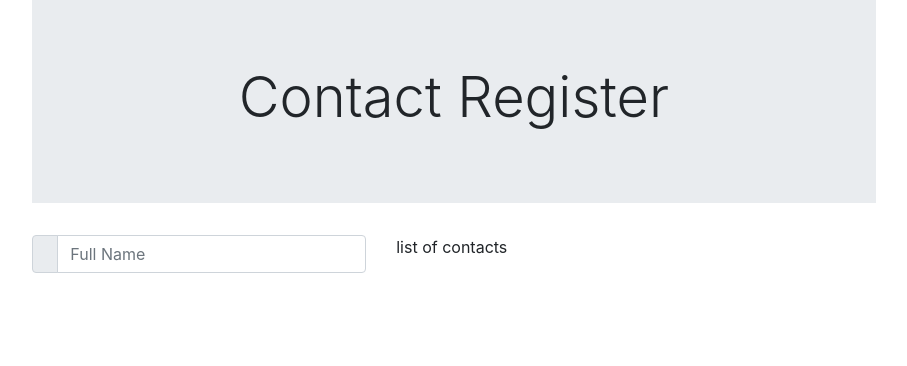
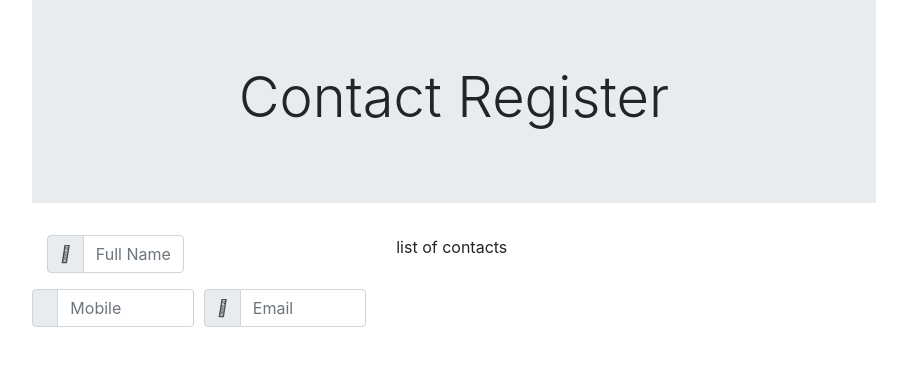
Before and after one commit to twhitelow1/react-realtimedb, a React (Create React App) app: page / in a window 1280 px wide. Shown: the top 366 px of the page, without its empty margins (186-1093 px from the left). Built offline with nearby package versions, Linux system fonts and the light colour scheme.

Commit message:
update contact form

```diff
--- a/public/index.html
+++ b/public/index.html
@@ -9,6 +9,7 @@
       name="description"
       content="Web site created using create-react-app"
     />
+    <link rel="stylesheet" href="https://stackpath.bootstrapcdn.com/font-awesome/4.7.0/css/font-awesome.min.css" integrity="sha384-wvfXpqpZZVQGK6TAh5PVlGOfQNHSoD2xbE+QkPxCAFlNEevoEH3Sl0sibVcOQVnN" crossorigin="anonymous">
     <link rel="apple-touch-icon" href="%PUBLIC_URL%/logo192.png" />
     <!--
       manifest.json provides metadata used when your web app is installed on a
--- a/src/components/ContactForm.js
+++ b/src/components/ContactForm.js
@@ -3,17 +3,24 @@ import React, { useState, useEffect } from "react";
 const ContactForm = () => {
   const initialFieldValues = {
     fullName: '',
-    monile: '',
+    mobile: '',
     email: '',
     address: ''
   }
 
   var [values, setValues] = useState(initialFieldValues)
+  const handleInputChange = e => {
+    const { name, value } = e.target
+    setValues({
+      ...values,
+      [name]: value,
+    })
+  }
 
 
   return (
     <form autoComplete="off">
-      <div className="form-group input-group">
+      <div className="form-group input-group col-md-6">
         <div className="input-group-prepend">
           <div className="input-group-text">
             <i className="fas fa-user"></i>
@@ -21,6 +28,24 @@ const ContactForm = () => {
         </div>
         <input className="form-control" placeholder="Full Name" name="fullName" value={values.fullName} />
       </div>
+      <div className="form-row">
+        <div className="form-group input-group col-md-6">
+          <div className="input-group-prepend">
+            <div className="input-group-text">
+              <i className="fas fa-mobile-alt"></i>
+            </div>
+          </div>
+          <input className="form-control" placeholder="Mobile" name="mobile" value={values.mobile} />
+        </div>
+        <div className="form-group input-group col-md-6">
+          <div className="input-group-prepend">
+            <div className="input-group-text">
+              <i className="fas fa-envelope"></i>
+            </div>
+          </div>
+          <input className="form-control" placeholder="Email" name="email" value={values.email} />
+        </div>
+      </div>
     </form>
   );
 }
```
